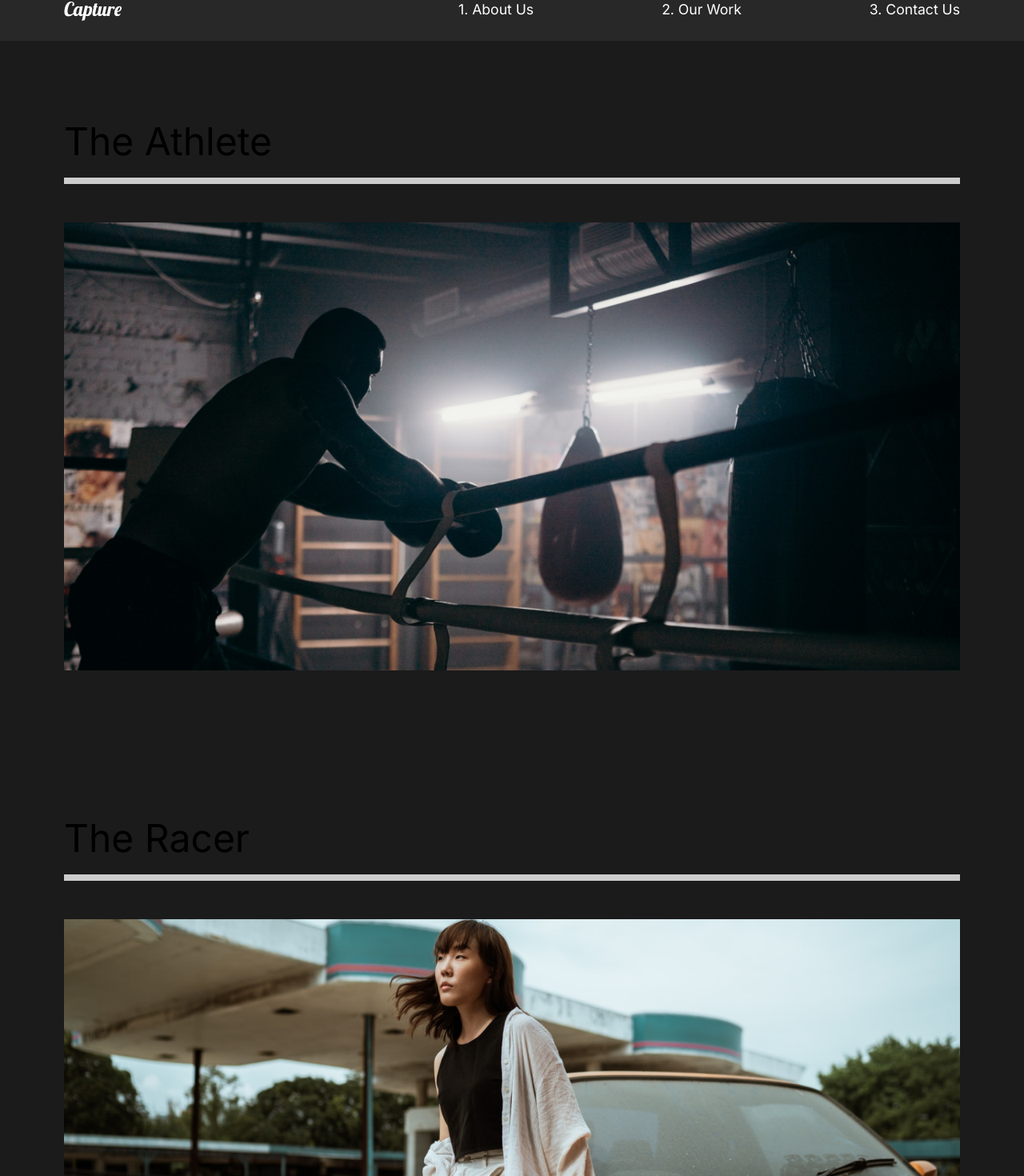
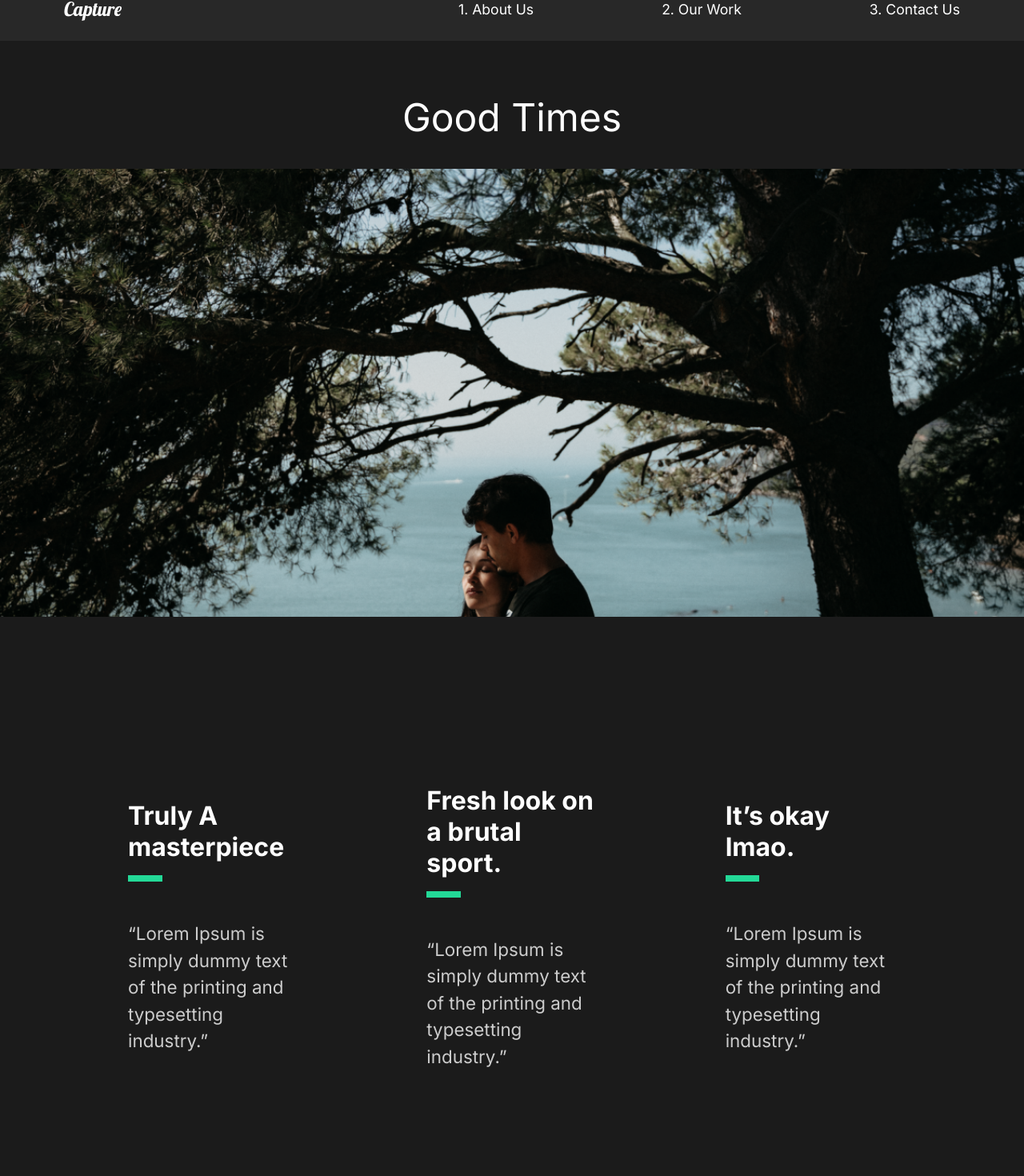
Before and after one commit to dinosantic/react_portofolio_website, a React (Create React App) app in the folder portofolio/: page /work/good-times in a window 1280 px wide. Shown: the part 29-1499 px from the top of the page at 80% size. Built offline with nearby package versions, Linux system fonts and the light colour scheme.

Commit message:
MovieDetails component

```diff
--- a/portofolio/src/App.js
+++ b/portofolio/src/App.js
@@ -4,6 +4,7 @@
 import AboutUs from "./pages/AboutUs";
 import ContactUs from "./pages/ContactUs";
 import OurWork from "./pages/OurWork";
+import MovieDetails from "./pages/MovieDetails";
 //components
 import Nav from "./components/Nav";
 //router
@@ -18,8 +19,11 @@
         <Route path="/" exact>
           <AboutUs />
         </Route>
-        <Route path="/work">
+        <Route path="/work" exact>
           <OurWork />
+        </Route>
+        <Route path="/work/:id">
+          <MovieDetails />
         </Route>
         <Route path="/contact">
           <ContactUs />
--- /dev/null
+++ b/portofolio/src/MovieState.js
@@ -0,0 +1,81 @@
+//Import Images
+import athlete from "./img/athlete-small.png";
+import goodtimes from "./img/goodtimes-small.png";
+import theracer from "./img/theracer-small.png";
+import athlete2 from "./img/athlete2.png";
+import goodtimes2 from "./img/good-times2.jpg";
+import theracer2 from "./img/the-racer2.jpg";
+
+export const MovieState = () => {
+  return [
+    {
+      title: "The Athlete",
+      mainImg: athlete,
+      secondaryImg: athlete2,
+      url: "/work/the-athlete",
+      awards: [
+        {
+          title: "Truly A masterpiece",
+          description:
+            "“Lorem Ipsum is simply dummy text of the printing and typesetting industry.”",
+        },
+        {
+          title: "Fresh look on a brutal sport.",
+          description:
+            "“Lorem Ipsum is simply dummy text of the printing and typesetting industry.”",
+        },
+        {
+          title: "It’s okay lmao.",
+          description:
+            "“Lorem Ipsum is simply dummy text of the printing and typesetting industry.”",
+        },
+      ],
+    },
+    {
+      title: "Good Times",
+      mainImg: goodtimes,
+      url: "/work/good-times",
+      secondaryImg: goodtimes2,
+      awards: [
+        {
+          title: "Truly A masterpiece",
+          description:
+            "“Lorem Ipsum is simply dummy text of the printing and typesetting industry.”",
+        },
+        {
+          title: "Fresh look on a brutal sport.",
+          description:
+            "“Lorem Ipsum is simply dummy text of the printing and typesetting industry.”",
+        },
+        {
+          title: "It’s okay lmao.",
+          description:
+            "“Lorem Ipsum is simply dummy text of the printing and typesetting industry.”",
+        },
+      ],
+    },
+    {
+      title: "The Racer",
+      mainImg: theracer,
+      url: "/work/the-racer",
+      secondaryImg: theracer2,
+      awards: [
+        {
+          title: "Truly A masterpiece",
+          description:
+            "“Lorem Ipsum is simply dummy text of the printing and typesetting industry.”",
+        },
+        {
+          title: "Fresh look on a brutal sport.",
+          description:
+            "“Lorem Ipsum is simply dummy text of the printing and typesetting industry.”",
+        },
+        {
+          title: "It’s okay lmao.",
+          description:
+            "“Lorem Ipsum is simply dummy text of the printing and typesetting industry.”",
+        },
+      ],
+    },
+  ];
+};
--- /dev/null
+++ b/portofolio/src/pages/MovieDetails.js
@@ -0,0 +1,103 @@
+import React, { useState, useEffect } from "react";
+import styled from "styled-components";
+import { useHistory } from "react-router-dom";
+//movies data
+import { MovieState } from "../MovieState";
+import { Description } from "../styles";
+
+const MovieDetails = () => {
+  const history = useHistory();
+  const url = history.location.pathname;
+  //state
+  const [movies, setMovies] = useState(MovieState);
+  const [movie, setMovie] = useState(null);
+  //
+  useEffect(() => {
+    const currentMovie = movies.filter((stateMovie) => stateMovie.url === url);
+    setMovie(currentMovie[0]);
+  }, [movies, url]);
+  return (
+    <>
+      {movie && (
+        <Details>
+          <HeadLine>
+            <h2>{movie.title}</h2>
+            <img src={movie.mainImg} alt="movie" />
+          </HeadLine>
+          <Awards>
+            {movie.awards.map((award) => (
+              <Award
+                key={award.title}
+                title={award.title}
+                description={award.description}
+              />
+            ))}
+          </Awards>
+          <ImageDisplay>
+            <img src={movie.secondaryImg} alt="movie" />
+          </ImageDisplay>
+        </Details>
+      )}
+    </>
+  );
+};
+const Details = styled.div`
+  color: white;
+`;
+const HeadLine = styled.div`
+  min-height: 90vh;
+  padding-top: 20vh;
+  position: relative;
+  h2 {
+    position: absolute;
+    top: 10%;
+    left: 50%;
+    transform: translate(-50%, -10%);
+  }
+  img {
+    width: 100%;
+    height: 70vh;
+    object-fit: cover;
+  }
+`;
+const Awards = styled.div`
+  min-height: 80vh;
+  display: flex;
+  margin: 5rem;
+  align-items: center;
+  justify-content: space-around;
+`;
+const ImageDisplay = styled.div`
+  min-height: 50vh;
+  img {
+    width: 100%;
+    height: 100vh;
+    object-fit: cover;
+  }
+`;
+//Award component
+const Award = ({ title, description }) => {
+  return (
+    <StyledAward>
+      <h3>{title}</h3>
+      <div className="line"></div>
+      <p>{description}</p>
+    </StyledAward>
+  );
+};
+const StyledAward = styled.div`
+  padding: 5rem;
+  h3 {
+    font-size: 2rem;
+  }
+  .line {
+    width: 20%;
+    background: #23d997;
+    height: 0.5rem;
+    margin: 1rem 0;
+  }
+  p {
+    padding: 2rem 0;
+  }
+`;
+export default MovieDetails;
--- a/portofolio/src/pages/OurWork.js
+++ b/portofolio/src/pages/OurWork.js
@@ -12,21 +12,21 @@
       <Movie>
         <h2>The Athlete</h2>
         <div className="line"></div>
-        <Link>
+        <Link to="/work/the-athlete">
           <img src={athlete} alt="athlete" />
         </Link>
       </Movie>
       <Movie>
         <h2>The Racer</h2>
         <div className="line"></div>
-        <Link>
+        <Link to="/work/the-racer">
           <img src={theracer} alt="theracer" />
         </Link>
       </Movie>
       <Movie>
         <h2>Good Times</h2>
         <div className="line"></div>
-        <Link>
+        <Link to="/work/good-times">
           <img src={goodtimes} alt="goodtimes" />
         </Link>
       </Movie>
```
